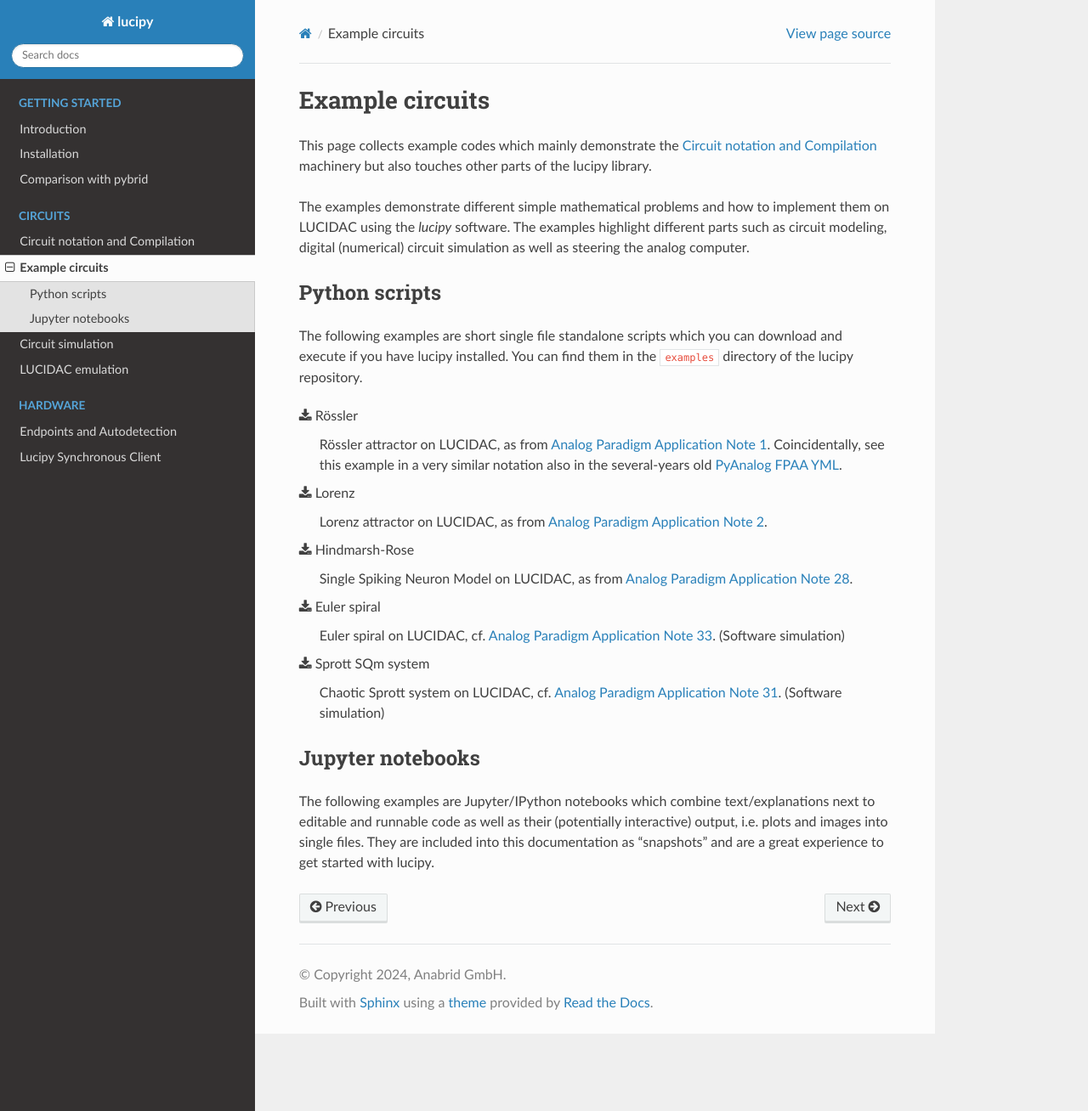
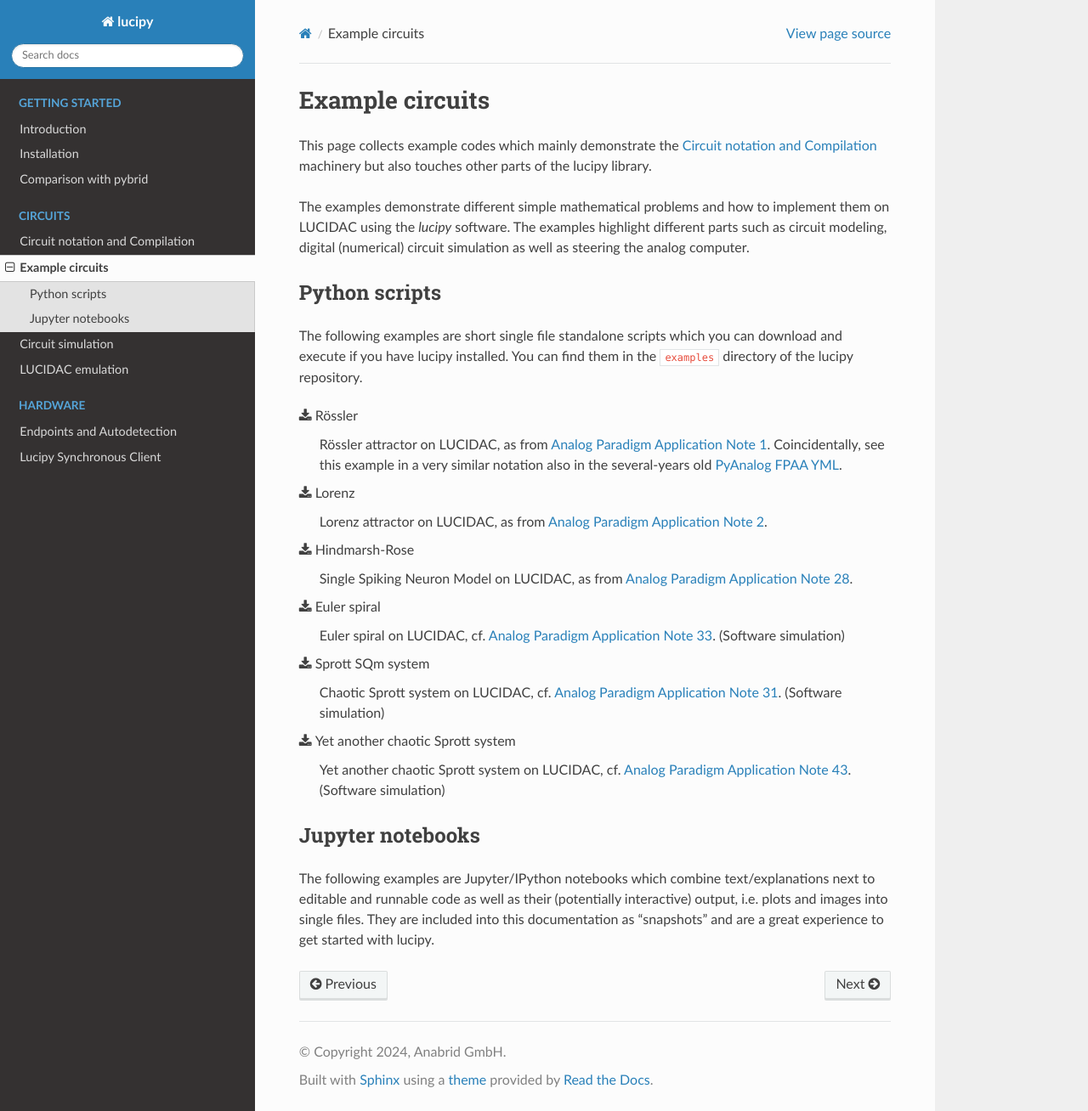
Before and after one commit to anabrid/lucipy, a Sphinx documentation site: the page built from docs/example-circuits.rst, in a window 1280 px wide and 1308 px high. Shown: the whole window at 85% size. Built offline with Sphinx 7.4.7 and the Read the Docs theme 2.0.0, drawn with Linux system fonts in a browser that asks for light colours; pages that are not in the unit, such as notebooks, are missing from menus.

Commit message:
Added chaotic Sprott system.

```diff
--- a/docs/example-circuits.rst
+++ b/docs/example-circuits.rst
@@ -41,6 +41,10 @@ the lucipy repository.
    `Analog Paradigm Application Note 31 <https://analogparadigm.com/downloads/alpaca_31.pdf>`_.
    (Software simulation)
 
+:download:`Yet another chaotic Sprott system <../examples/sprott.py>`
+   Yet another chaotic Sprott system on LUCIDAC, cf.
+   `Analog Paradigm Application Note 43 <https://analogparadigm.com/downloads/alpaca_43.pdf>`_.
+   (Software simulation)
 
 Jupyter notebooks
 -----------------
```
